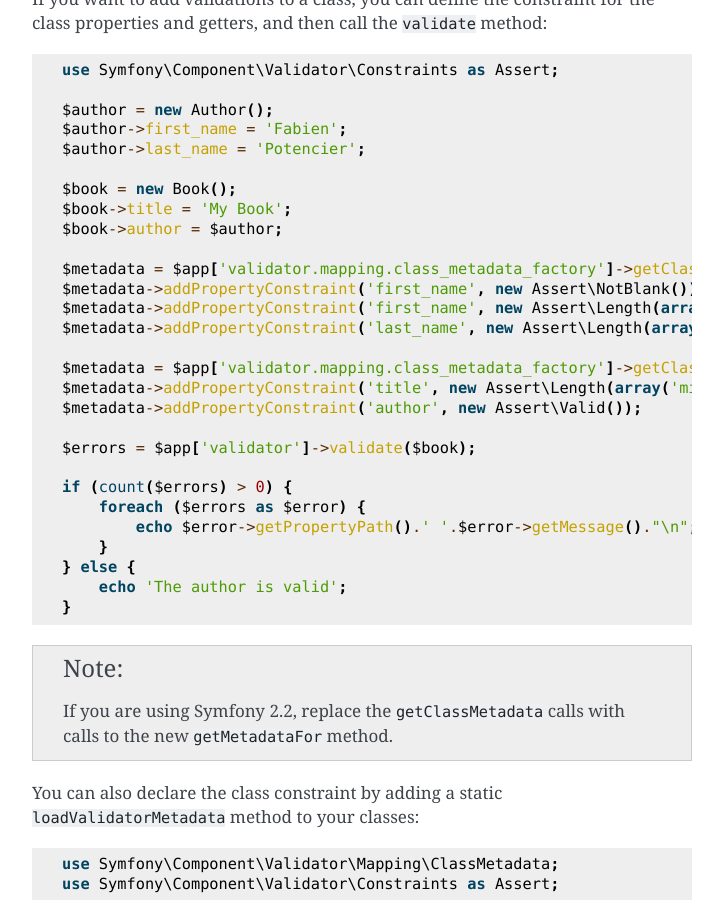
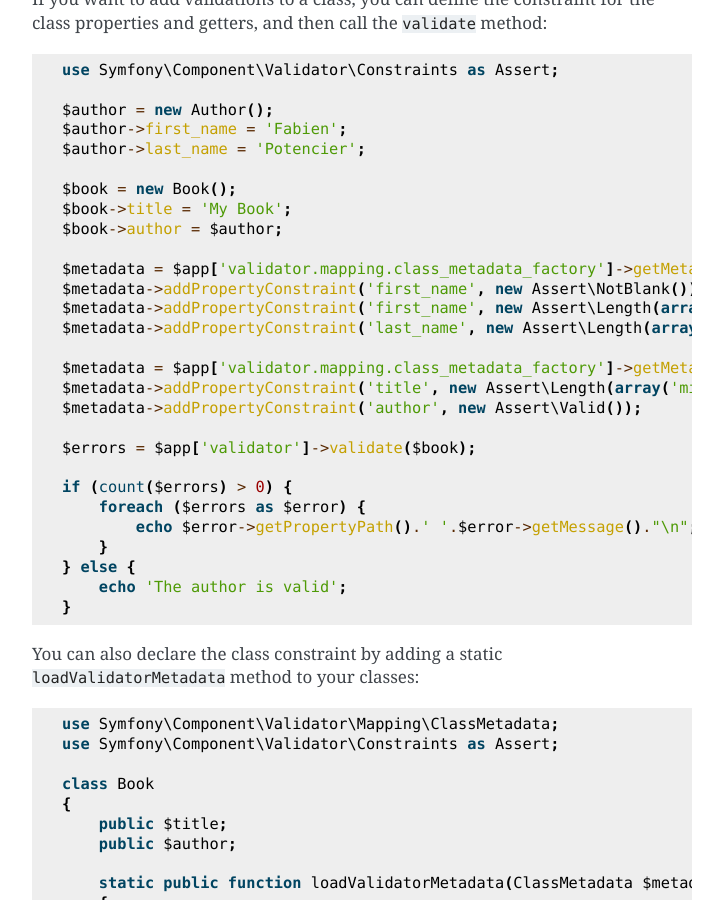
Before and after one commit to silexphp/Silex, a Sphinx documentation site: the page built from doc/providers/validator.rst, in a window 1280 px wide and 900 px high, scrolled down 2491 px. Shown: the whole window, without its empty margins (388-1111 px from the left). Built offline with Sphinx 7.4.7, drawn with Linux system fonts in a browser that asks for light colours; pages that are not in the unit, such as notebooks, are missing from menus.

Commit message:
[1.1] Update all symfony version references in the docs to 2.3

```diff
--- a/doc/cookbook/validator_yaml.rst
+++ b/doc/cookbook/validator_yaml.rst
@@ -11,7 +11,7 @@
 .. code-block:: json
 
     "require": {
-        "symfony/yaml": "~2.1"
+        "symfony/yaml": "~2.3"
     }
 
 Next, you need to tell the Validation Service that you are not using
--- a/doc/providers/security.rst
+++ b/doc/providers/security.rst
@@ -76,7 +76,7 @@
 
 The Symfony Security component is powerful. To learn more about it, read the
 `Symfony2 Security documentation
-<http://symfony.com/doc/2.1/book/security.html>`_.
+<http://symfony.com/doc/2.3/book/security.html>`_.
 
 .. tip::
 
--- a/doc/providers/translation.rst
+++ b/doc/providers/translation.rst
@@ -50,7 +50,7 @@
     .. code-block:: json
 
         "require": {
-            "symfony/translation": "~2.1"
+            "symfony/translation": "~2.3"
         }
 
 Usage
@@ -126,8 +126,8 @@
 .. code-block:: json
 
     "require": {
-        "symfony/config": "~2.1",
-        "symfony/yaml": "~2.1"
+        "symfony/config": "~2.3",
+        "symfony/yaml": "~2.3"
     }
 
 Next, you have to create the language mappings in YAML files. A naming you can
--- a/doc/providers/twig.rst
+++ b/doc/providers/twig.rst
@@ -60,7 +60,7 @@
 .. code-block:: json
 
     "require": {
-        "symfony/twig-bridge": "~2.1"
+        "symfony/twig-bridge": "~2.3"
     }
 
 When present, the ``TwigServiceProvider`` will provide you with the following
--- a/doc/providers/validator.rst
+++ b/doc/providers/validator.rst
@@ -131,12 +131,12 @@
     $book->title = 'My Book';
     $book->author = $author;
 
-    $metadata = $app['validator.mapping.class_metadata_factory']->getClassMetadata('Author');
+    $metadata = $app['validator.mapping.class_metadata_factory']->getMetadataFor('Author');
     $metadata->addPropertyConstraint('first_name', new Assert\NotBlank());
     $metadata->addPropertyConstraint('first_name', new Assert\Length(array('min' => 10)));
     $metadata->addPropertyConstraint('last_name', new Assert\Length(array('min' => 10)));
 
-    $metadata = $app['validator.mapping.class_metadata_factory']->getClassMetadata('Book');
+    $metadata = $app['validator.mapping.class_metadata_factory']->getMetadataFor('Book');
     $metadata->addPropertyConstraint('title', new Assert\Length(array('min' => 10)));
     $metadata->addPropertyConstraint('author', new Assert\Valid());
 
@@ -149,11 +149,6 @@
     } else {
         echo 'The author is valid';
     }
-
-.. note::
-
-    If you are using Symfony 2.2, replace the ``getClassMetadata`` calls with
-    calls to the new ``getMetadataFor`` method.
 
 You can also declare the class constraint by adding a static
 ``loadValidatorMetadata`` method to your classes::
```
Also changed, not shown: other parts of doc/providers/security.rst (+1 -1 lines), other parts of doc/providers/validator.rst (+1 -1 lines), doc/providers/form.rst (+7 -7 lines).
